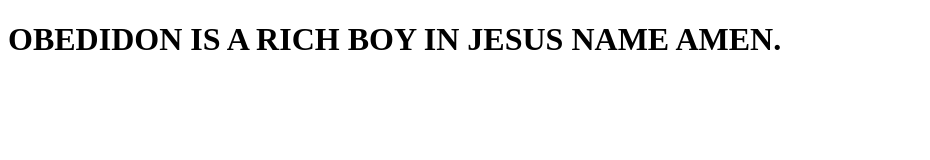
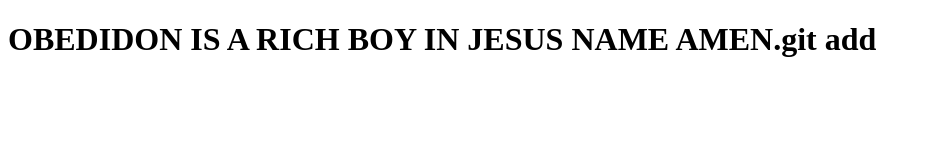
Before and after one commit to StephenObedWeb/NEW-lesson, a plain HTML site: page index.html in a window 1280 px wide. Shown: the whole page, without its empty margins (0-930 px from the left). Drawn offline with Linux system fonts and the light colour scheme.

```diff
--- a/index.html
+++ b/index.html
@@ -6,6 +6,6 @@
     <title>Document</title>
 </head>
 <body>
-    <h1>OBEDIDON IS A RICH BOY IN JESUS NAME AMEN.</h1>
+    <h1>OBEDIDON IS A RICH BOY IN JESUS NAME AMEN.git add </h1>
 </body>
 </html>
```
Also changed, not shown: 1 other file.
